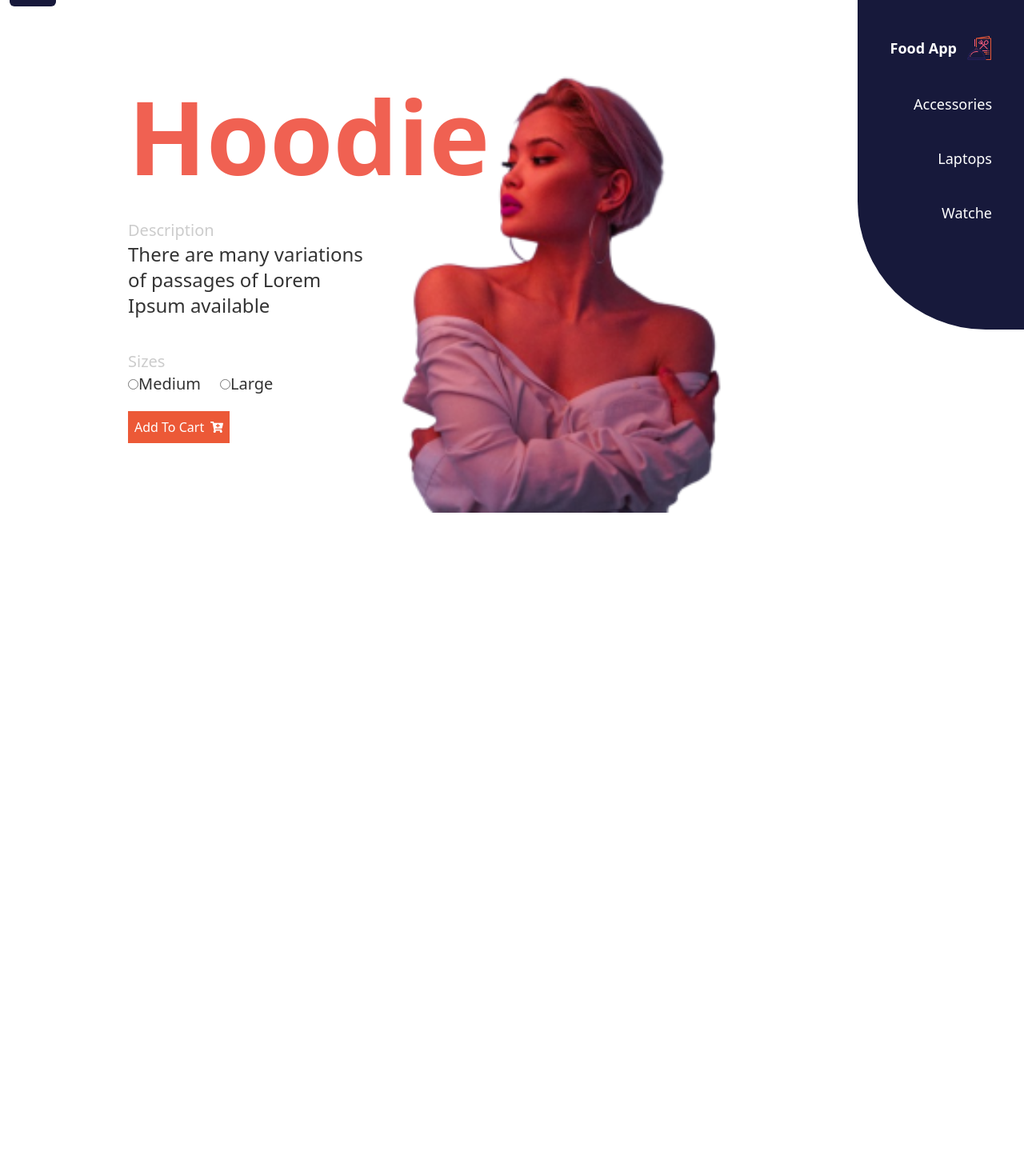
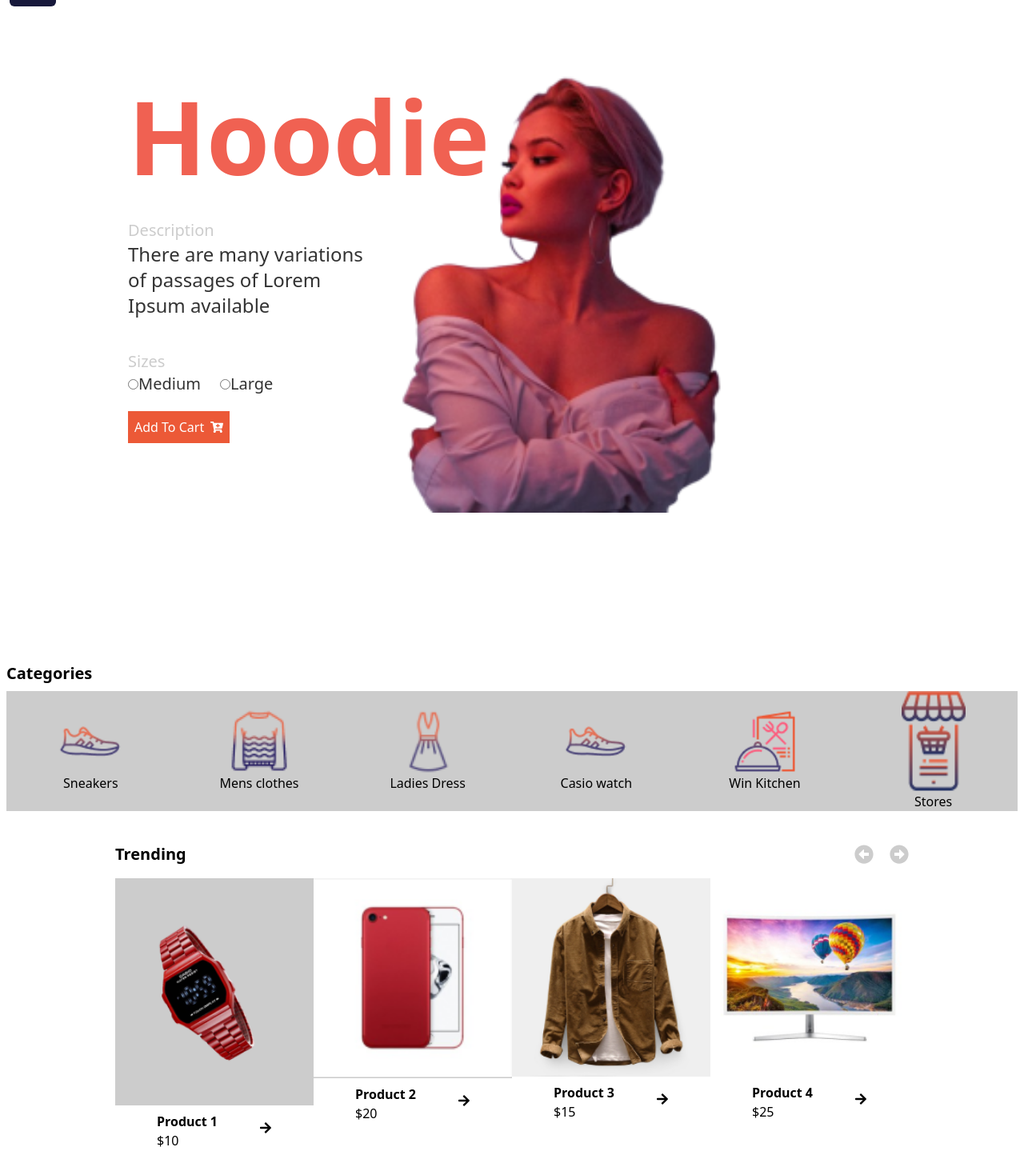
Before and after one commit to Nick3353/Ecommerce, a React (Vite) app: page / in a window 1280 px wide. Shown: the part 68-1522 px from the top of the page at 80% size. Before the commit the page ends 888 px from the top, so only its background shows below. Built offline with nearby package versions, Linux system fonts and the light colour scheme.

Commit message:
added a ReusableCarousel component

```diff
--- a/src/assets/index.js
+++ b/src/assets/index.js
@@ -1,13 +1,31 @@
-import Bars from './icons/Bars.svg'
-import logo from './images/logo.svg'
-import food from './images/food.svg'
-import hero_img from './images/hero_img.png'
-import hero_imge from './images/hero_imge.png'
-export
-{
-    Bars,
-    logo,
-    food,
-    hero_img,
-    hero_imge,
-}
+
+import Bars from "./icons/Bars.svg";
+import logo from "./images/logo.svg";
+import food from "./images/food.svg";
+import hero_img from "./images/hero_img.png";
+import hero_imge from "./images/hero_imge.png";
+import sneaker from "./images/sneaker.png";
+import men_clothes from "./images/men_clothes.png";
+import ladies_dress from "./images/ladies_dress.png";
+import win_kitchen from "./images/win_kitchen.png";
+import stores from "./images/stores.png"
+import casio_watch from './images/casio_watch.png'
+import iphone12 from  './images/iphone12.png'
+import brown_jacket from './images/brown_jacket.png'
+import hd_monitor from './images/hd_monitor.png'
+export {
+  Bars,
+  logo,
+  food,
+  hero_img,
+  hero_imge,
+  sneaker,
+  men_clothes,
+  ladies_dress,
+  win_kitchen,
+  stores,
+  casio_watch,
+  iphone12,
+  brown_jacket,
+  hd_monitor,
+};
--- /dev/null
+++ b/src/components/ReusableCarousel.jsx
@@ -0,0 +1,74 @@
+import React, { useRef } from "react";
+import Slider from "react-slick";
+// import "slick-carousel/slick/slick.css";
+import "slick-carousel/slick/slick-theme.css";
+import {
+  FaArrowAltCircleLeft,
+  FaArrowAltCircleRight,
+  FaArrowRight,
+} from "react-icons/fa";
+
+const ReusableCarousel = ({ title, itemsToShow, slides }) => {
+  const sliderRef = useRef(null);
+
+  const handlePrev = () => {
+    if (sliderRef.current) {
+      sliderRef.current.slickPrev();
+    }
+  };
+
+  const handleNext = () => {
+    if (sliderRef.current) {
+      sliderRef.current.slickNext();
+    }
+  };
+
+  const settings = {
+    infinite: true,
+    speed: 500,
+    slidesToShow: itemsToShow,
+    slidesToScroll: 1,
+    responsive: [
+      {
+        breakpoint: 768,
+        settings: {
+          slidesToShow: 2,
+        },
+      },
+    ],
+  };
+
+  return (
+    <div className="w-full max-w-screen-lg mx-auto pt-10 p-4 ">
+      <div className="flex justify-between items-center mb-4">
+        <h2 className="text-xl font-bold">{title}</h2>
+        <div className="flex gap-5">
+          <button onClick={handlePrev}>
+            <FaArrowAltCircleLeft color="#CCCCCC" className="text-2xl" />
+          </button>
+          <button onClick={handleNext}>
+            <FaArrowAltCircleRight color="#CCCCCC" className="text-2xl" />
+          </button>
+        </div>
+      </div>
+      <Slider ref={sliderRef} {...settings}>
+        {slides.map((slide, index) => (
+          <div key={index} className="flex flex-col items-center ">
+            <img src={slide.imageUrl} alt={slide.name} className="w-full bg-less" />
+            <div className="flex justify-evenly items-center  ">
+              <div className="flex  flex-col  items-start">
+                <p className="mt-2 text-center font-semibold">{slide.name}</p>
+                <p className="text-center">{slide.price}</p>
+              </div>
+              <div>
+                <FaArrowRight />
+              </div>
+            </div>
+          </div>
+        ))}
+      </Slider>
+    </div>
+  );
+};
+
+export default ReusableCarousel;
--- a/src/pages/Home.jsx
+++ b/src/pages/Home.jsx
@@ -1,48 +1,110 @@
 import React from "react";
 import Navbar from "../components/Navbar";
 import { Link } from "react-router-dom";
-import { food } from "../assets/index";
+import ReusableCarousel from "../components/ReusableCarousel";
+import {
+  food,
+  sneaker,
+  men_clothes,
+  ladies_dress,
+  win_kitchen,
+  stores,
+  casio_watch,
+  iphone12,
+  brown_jacket,
+  hd_monitor,
+} from "../assets/index";
 import LazyLoad from "../components/LazyLoad";
 
 function Home() {
+  const Trending = [
+    {
+      imageUrl: casio_watch,
+      name: "Product 1",
+      price: "$10",
+    },
+    {
+      imageUrl: iphone12,
+      name: "Product 2",
+      price: "$20",
+    },
+    {
+      imageUrl: brown_jacket,
+      name: "Product 3",
+      price: "$15",
+    },
+    {
+      imageUrl: hd_monitor,
+      name: "Product 4",
+      price: "$25",
+    },
+    // Add more slide objects as needed
+  ];
+  const categoriesData = [
+    {
+      name: "Sneakers",
+      image: sneaker,
+    },
+    {
+      name: "Mens clothes",
+      image: men_clothes,
+    },
+    {
+      name: "Ladies Dress",
+      image: ladies_dress,
+    },
+    {
+      name: "Casio watch",
+      image: sneaker, // Assuming the image should be different
+    },
+    {
+      name: "Win Kitchen",
+      image: win_kitchen,
+    },
+    {
+      name: "Stores",
+      image: stores,
+    },
+  ];
+
   return (
     <React.Fragment>
-      {/* navigation Bar */}
-      <div className="relative">
-        <Navbar />
+      {/* Navigation Bar */}
+      <Navbar />
 
-        <div className="bg-primary w-[13rem] h-[30rem] rounded-bl-[10rem] absolute top-0 right-0 -z-20 hidden lg:block">
-          <ul className="pt-28 pr-10 flex flex-col gap-10 items-end text-white">
-            <li className="flex items-center gap-3">
-              <Link to="" className="text-lg font-bold">
-                Food App
-              </Link>
-              <img src={food} alt="Food Icon" className="h-8" />
-            </li>
-            <li>
-              <Link to="" className="text-lg">
-                Accessories
-              </Link>
-            </li>
-            <li>
-              <Link to="" className="text-lg">
-                Laptops
-              </Link>
-            </li>
-            <li>
-              <Link to="" className="text-lg">
-                Watche
-              </Link>
-            </li>
-          </ul>
-        </div>
-      </div>
-      {/* navigation Bar */}
-      {/* hero section  */}
+      {/* Hero Section */}
       <div>
         <LazyLoad />
       </div>
-      {/* hero section  */}
+      {/* Hero Section */}
+
+      {/* Category Section */}
+      <div className="px-2 ">
+        <div>
+          <h1 className="text-xl font-semibold py-2">Categories</h1>
+        </div>
+        <div className="grid grid-cols-3 sm:grid-cols-3 md:grid-cols-4 lg:grid-cols-6  bg-less">
+          {categoriesData.map((category, index) => (
+            <div
+              key={index}
+              className="flex flex-col items-center justify-center"
+            >
+              <img
+                src={category.image}
+                alt={category.name}
+                className="w-20 h-auto"
+              />
+              <p className="font-medium">{category.name}</p>
+            </div>
+          ))}
+        </div>
+      </div>
+      {/* Category Section */}
+
+      {/* Trending Sectoin  */}
+      <div>
+        <ReusableCarousel title="Trending" itemsToShow={4} slides={Trending} />
+      </div>
     </React.Fragment>
   );
 }
```
